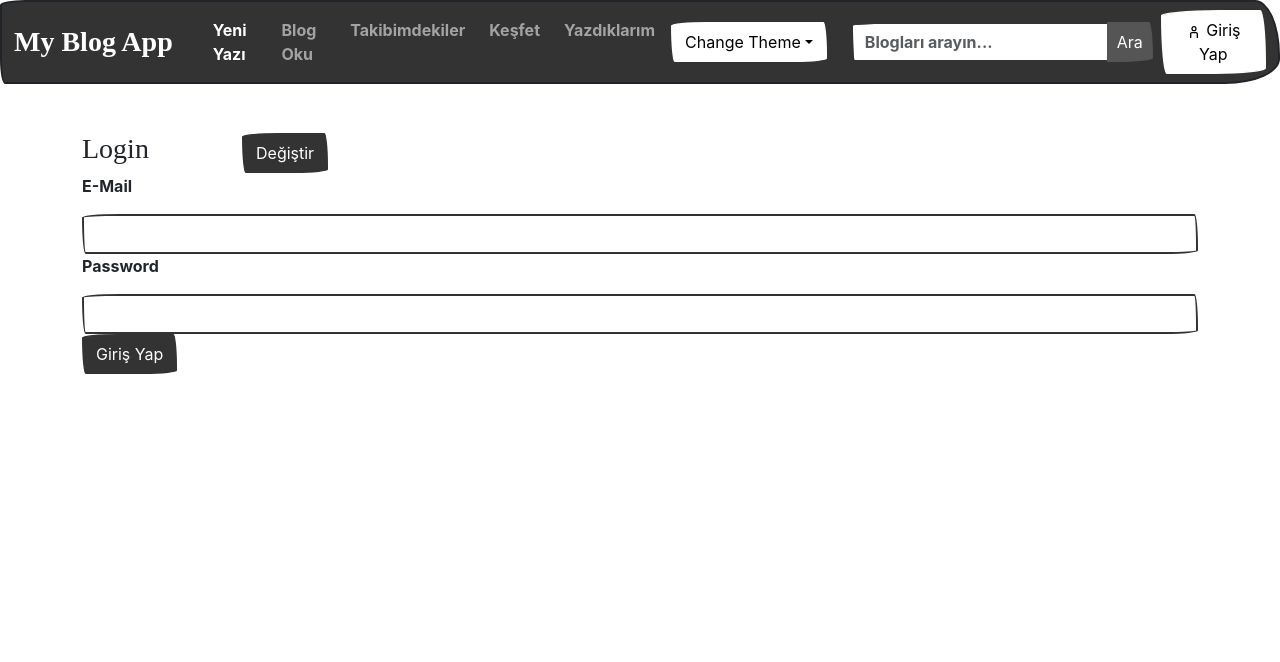
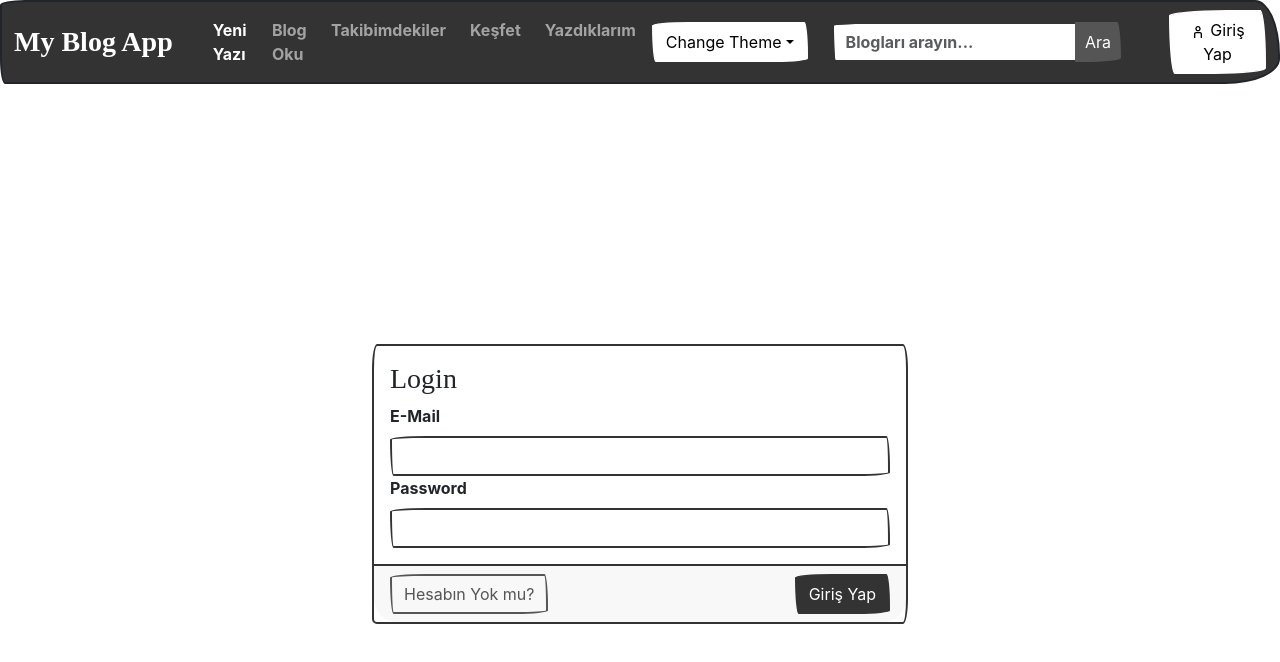
Before and after one commit to burakrzgr/blog-next.js, a Next.js app: page /login in a window 1280 px wide. Shown: the top 662 px of the page. Built offline with nearby package versions, Linux system fonts and the light colour scheme; no server answers; a web font is replaced by a local one.

Commit message:
login css

```diff
--- a/components/navbar.tsx
+++ b/components/navbar.tsx
@@ -55,7 +55,7 @@ function Navbar({ }) {
                     </form>
                 </div>
                 <div>
-                    <div className="ms-2">
+                    <div className="ps-5">
                         {user && user.uid ?
                             <Button variant="danger" onClick={() => logoutHandle()}>
                                 <CgLogOut></CgLogOut><span className="ms-1">Çıkış Yap</span>
--- a/pages/login.tsx
+++ b/pages/login.tsx
@@ -1,39 +1,63 @@
 import Router from 'next/router';
 import { useState } from 'react';
-import { Button, Container, Form, Stack } from 'react-bootstrap';
+import { Button, Card, Container, Form, Stack } from 'react-bootstrap';
 import { useAuth } from '../context/auth-context';
+import styles from '../styles/Home.module.css'
 
-
-
-
-export default function Login () {
+export default function Login() {
     const { login, signup, user } = useAuth();
 
     const [isLogginIn, setIsLogginIn] = useState(true);
     const [email, setEmail] = useState("");
     const [password, setPassword] = useState("");
+    const [passwordAgain, setPasswordAgain] = useState("");
+    const [username, setUsername] = useState("");
 
-async function submitHandler(){
-    if(isLogginIn){
-        await login(email,password);
+    async function submitHandler() {
+        if (isLogginIn) {
+            await login(email, password);
         }
-    else{
-        await signup(email,password);
+        else {
+            await signup(email, password);
         }
         await Router.push("/read");
     }
 
     return (
-    <Container className='pt-5'>
+        <main className={styles.main} >
+            <Container style={{ width: "35rem" }}>
+                <Card>
+                    <Card.Body>
+                        <div className='text-auto'>
+                            <div className='' style={{ width: "10rem" }}>{isLogginIn ? <h3>Login</h3> : <h3>Register</h3>}</div>
+                        </div>
+                        <Stack direction='vertical'>
+                            {!isLogginIn ?
+                                <>
+                                    <Form.Label>Username</Form.Label>
+                                    <Form.Control onChange={(e) => setUsername(e.target.value)} value={username}></Form.Control>
+                                </> : <></>
+                            }
+                            <Form.Label>E-Mail</Form.Label>
+                            <Form.Control onChange={(e) => setEmail(e.target.value)} value={email}></Form.Control>
+                            <Form.Label>Password</Form.Label>
+                            <Form.Control type='password' onChange={(e) => setPassword(e.target.value)} value={password}></Form.Control>
+                            {!isLogginIn ?
+                                <>
+                                    <Form.Label>Password Again</Form.Label>
+                                    <Form.Control type='password' onChange={(e) => setPasswordAgain(e.target.value)} value={passwordAgain}></Form.Control>
+                                </> : <></>
+                            }
+                        </Stack>
+                    </Card.Body>
+                    <Card.Footer>
                         <Stack direction='horizontal'>
-            <div className='pe-5' style={{width:"10rem"}}>{isLogginIn?<h3>Login</h3>:<h3>Register</h3>}</div>
-            <Button onClick={() => setIsLogginIn(!isLogginIn)}>Değiştir</Button>
+                            <Button variant='outline-secondary' onClick={() => setIsLogginIn(!isLogginIn)}>Hesabın Yok mu?</Button>
+                            <Button variant='primary ms-auto' onClick={() => submitHandler()}> Giriş Yap</Button>
                         </Stack>
-        <p>E-Mail</p>
-        <Form.Control onChange={(e) => setEmail(e.target.value)} value={email}></Form.Control>
-        <p>Password</p>
-        <Form.Control type='password' onChange={(e) => setPassword(e.target.value)} value={password}></Form.Control>
-        <Button onClick={() => submitHandler()}> Giriş Yap</Button>
+                    </Card.Footer>
+                </Card>
             </Container>
+        </main>
     );
 }
```
Lines whose indentation alone changed are shown as unchanged.
